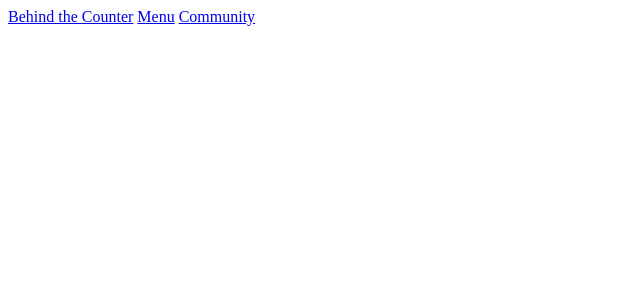
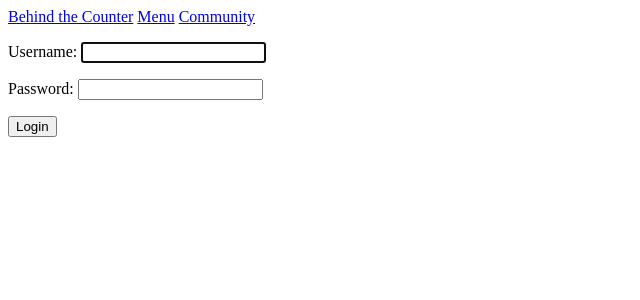
Before and after one commit to ChaseGreen98/starbright, a Django app: template app/templates/login.html in a window 1280 px wide. Shown: the top 300 px of the page, without its empty margins (0-640 px from the left). Run offline with Django 5.2, Linux system fonts and the light colour scheme; the template is opened without the code that fills it: values that come from a table or form of the project are taken from there, others are empty.

Commit message:
Forgot to save on my last commit, so same thing

```diff
--- a/app/templates/login.html
+++ b/app/templates/login.html
@@ -1,4 +1,17 @@
 {% extends "index.html" %}
 {% block content %}
 
+<div class="login_form_container">
+    <form method="POST" class="auth-form">
+        {% csrf_token %}
+        {{ form.as_p }}
+
+        <div class="auth-actions">
+            <button type="submit">
+                Login
+            </button>
+        </div>
+    </form>
+</div>
+
 {% endblock content %}
```
Also changed, not shown: app/views.py (+10 -0 lines).
